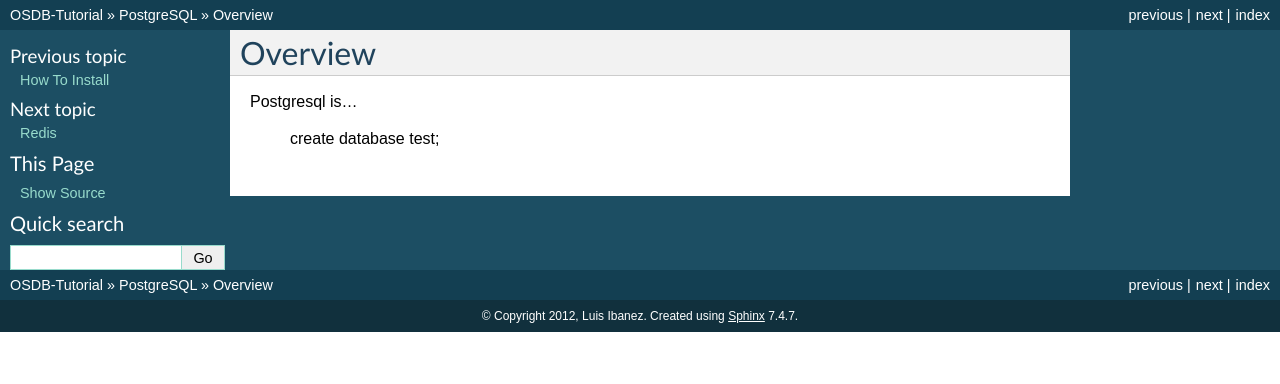
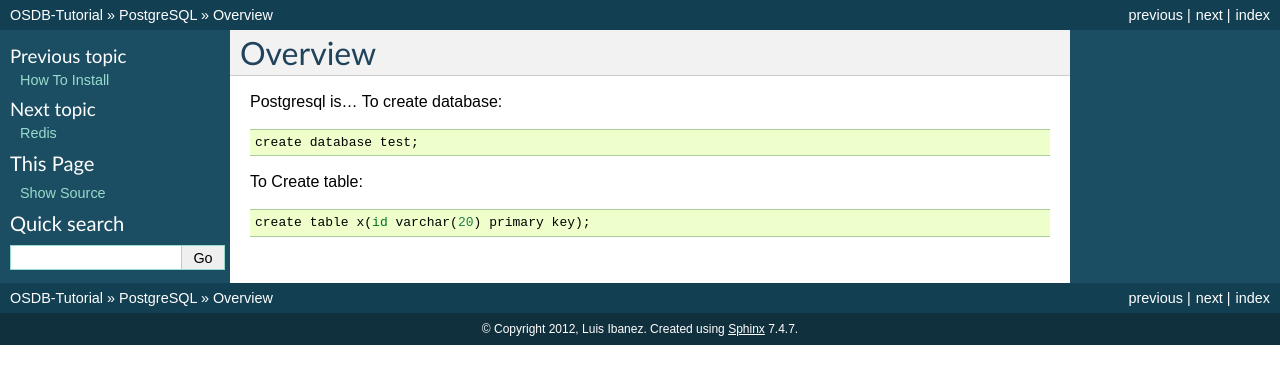
Before and after one commit to luisibanez/open-source-databases-tutorial, a Sphinx documentation site: the page built from source/PostgreSQL/Overview.rst, in a window 1280 px wide. Shown: the top 384 px of the page. Built offline with Sphinx 7.4.7, drawn with Linux system fonts in a browser that asks for light colours.

Commit message:
Create table and database

```diff
--- a/source/PostgreSQL/Overview.rst
+++ b/source/PostgreSQL/Overview.rst
@@ -3,5 +3,14 @@ Overview
 
 
 Postgresql is...
+To create database:
+
+::
 
   create database test;
+
+To Create table:
+
+::
+
+  create table x(id varchar(20) primary key);
```
